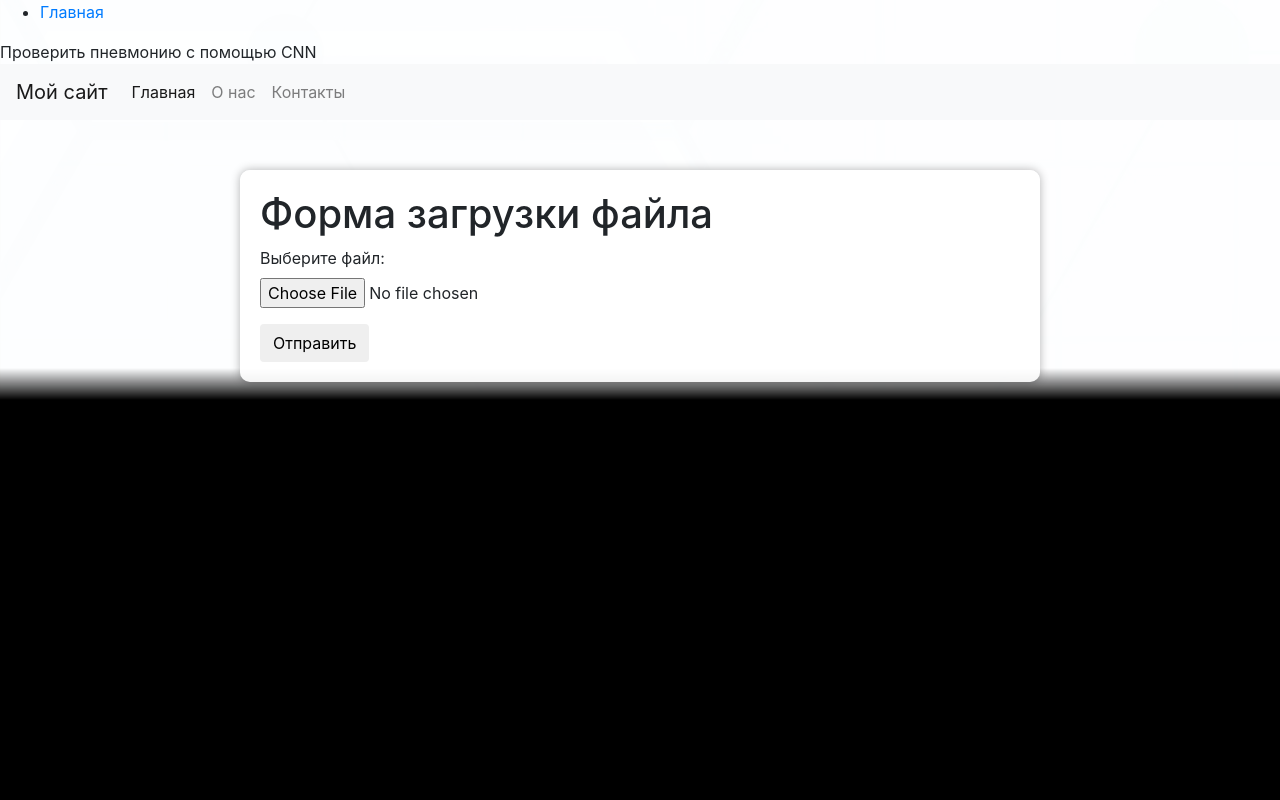
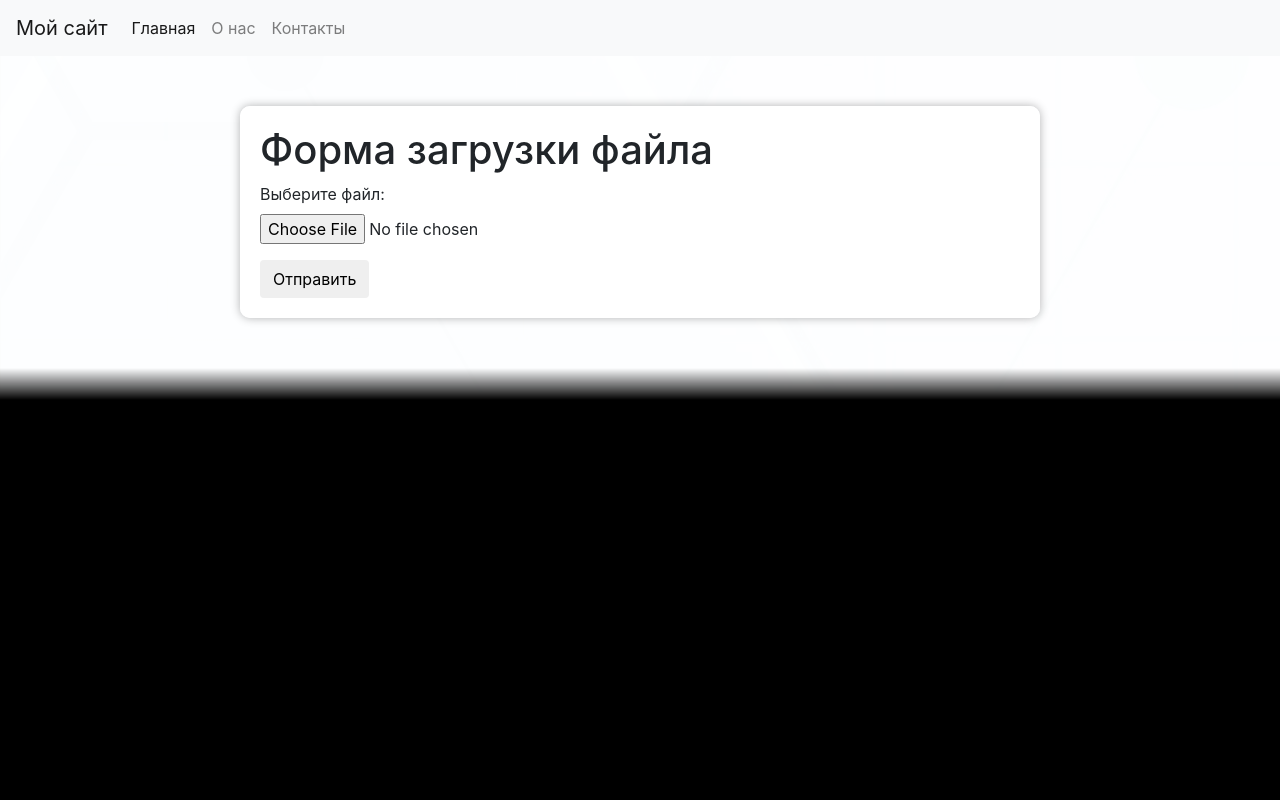
Before and after one commit to Martinovdima/xray, a Django app: page / in a window 1280 px wide. Run offline with Django 3.2, Linux system fonts and the light colour scheme; some libraries are stand-ins or nearby versions.

Commit message:
index clear

```diff
--- a/mainapp/templates/mainapp/index.html
+++ b/mainapp/templates/mainapp/index.html
@@ -1,18 +1,7 @@
-<!DOCTYPE html>
-<html lang="en">
-<head>
-    <meta charset="UTF-8">
-    <title>Проверка пневмонии с помощью нейросети</title>
-</head>
-<body>
-    <ul >
-        <li><a href="/" >Главная</a></li>
-    </ul>
-Проверить пневмонию с помощью CNN
-</body>
-</html>
+
 {% extends "mainapp/base.html" %}
 {% load static %}
+
  {% block content %}
     <div class="overlay xray"></div>
     <div class="container">
```
